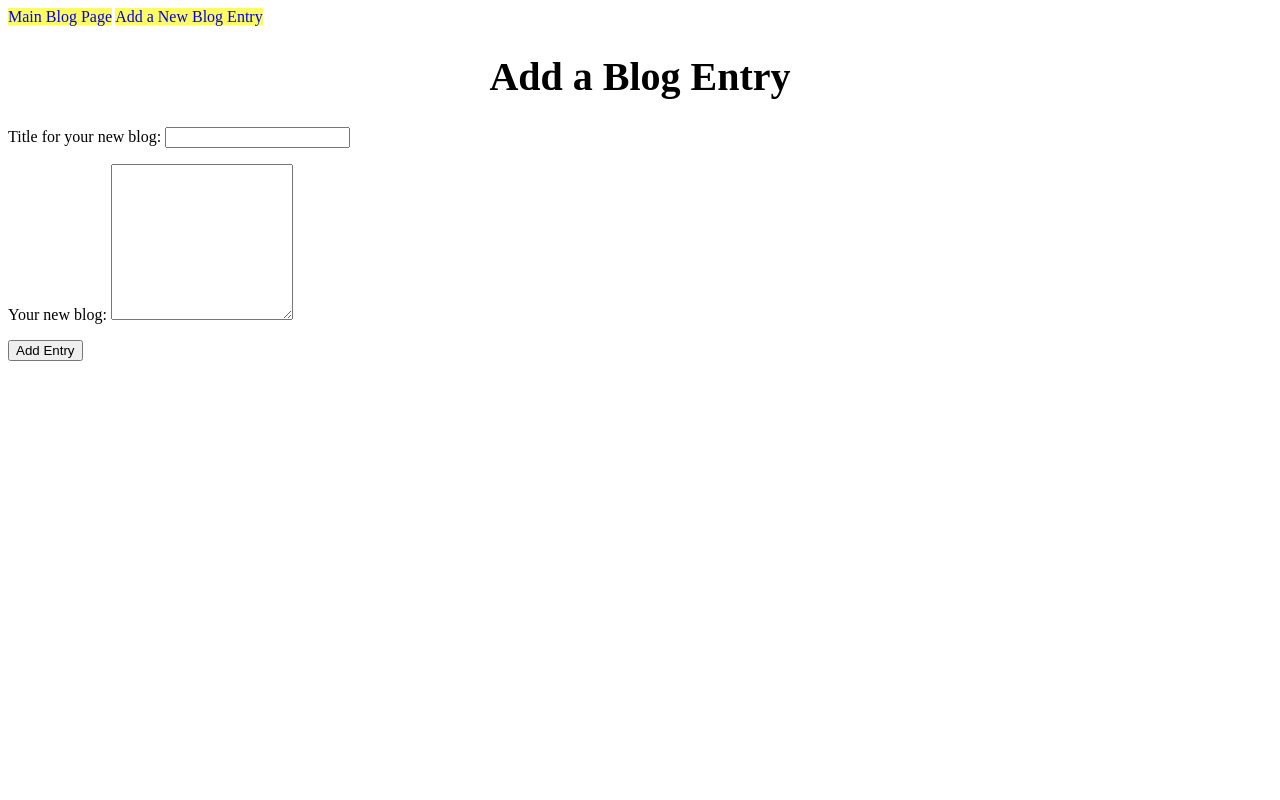
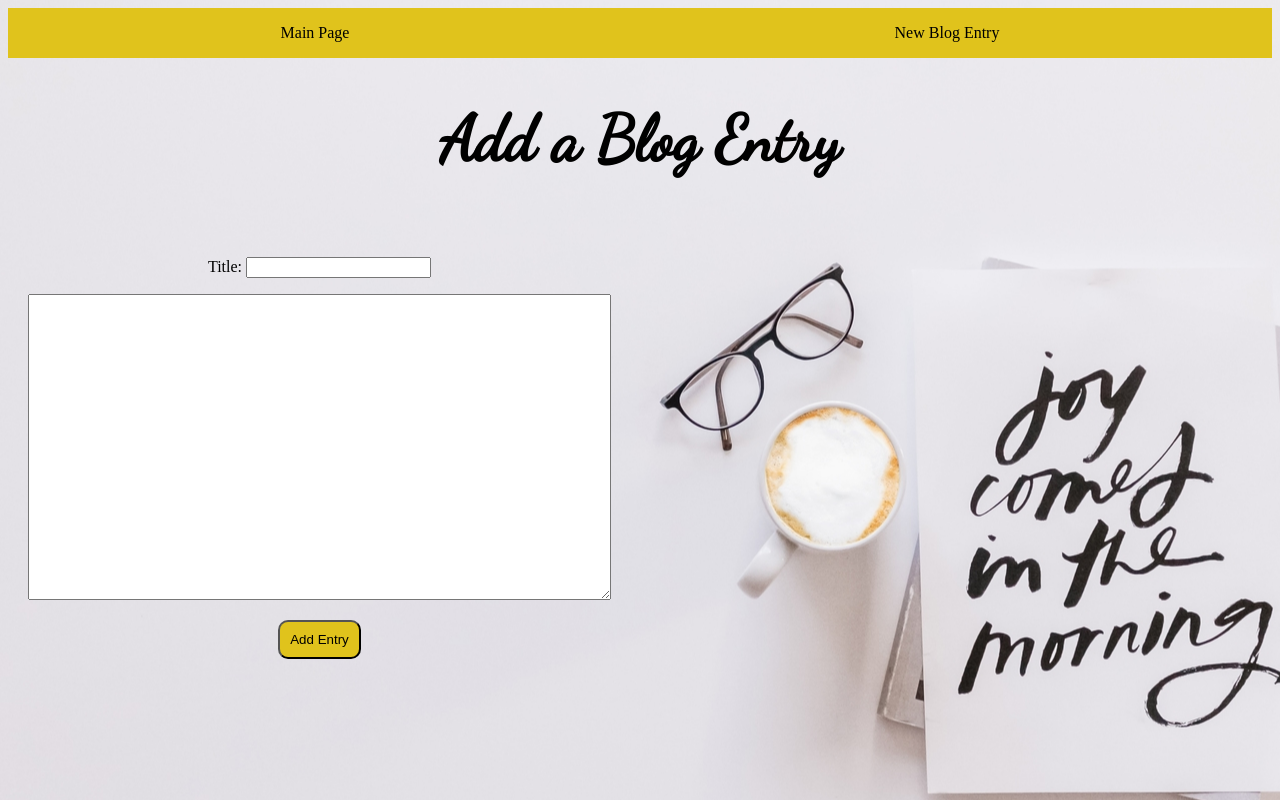
Before and after one commit to G-Ennis/build-a-blog, a Flask app: page /newpost in a window 1280 px wide. Run offline with Flask 2, Linux system fonts and the light colour scheme.

Commit message:
Added a background and finished styling

```diff
--- /dev/null
+++ b/static/style.css
@@ -0,0 +1,37 @@
+.error{
+    color: red;
+}
+h1 {
+    text-align:center;
+    font-size: 4rem;
+    font-family: "Dancing Script", cursive;
+}
+nav{
+    height: 50px;
+    display: flex;
+    align-items: center;
+    justify-content: space-around;
+    background-color: rgb(224, 195, 28);
+}
+nav>a {
+
+    font-size: 1.8 rem;
+    text-decoration: none;
+    color: black;
+}
+.bgrd{
+    background-image: url(/static/images/pix3.png);
+    background-position: center;
+    background-repeat: no-repeat;
+    background-attachment: fixed;
+}
+.grid-container {
+    text-align: center;
+    display: inline-block;
+    padding: 20px;
+  }
+.submit{
+    background-color: rgb(224, 195, 28);
+    padding: 10px;
+    border-radius: 10px;
+}
--- a/templates/base.html
+++ b/templates/base.html
@@ -2,29 +2,20 @@
 <!doctype html>
 <html>
 <nav>
-        <a href='blog'>Main Blog Page</a>
-        <a href='newpost'>Add a New Blog Entry</a>
+    <a href='blog'>Main Page</a>
+    <a href='newpost'>New Blog Entry</a>
 </nav>
 
 <head>
-        <style>
-            .error{
-                color: red;
-            }
-            h1 {
-                text-align:center;
-                font-size: 40px;
-            }
-            nav>a {
-                background-color: rgb(252, 252, 98);
-                text-align: center;
-                text-decoration: none;
-            }
-        </style>
+    <link rel="stylesheet" type="text/css" href="static/style.css">
+    <link href="https://fonts.googleapis.com/css?family=Dancing+Script" rel="stylesheet">
     <title>{{title}}</title>
 </head>
-    <body>
+
+
+<body class="bgrd">
     {% block content %}
     {% endblock %}
 </body>
+
 </html>
--- a/templates/blog.html
+++ b/templates/blog.html
@@ -14,7 +14,6 @@
             <li>
             <h3><a href= '/singleblog?id={{blog.id}}'>{{blog.title}}</a></h3>
             {{blog.body}}
-            <hr />
             </li>
             {% endfor %}
         </ul>
--- a/templates/new_post.html
+++ b/templates/new_post.html
@@ -4,23 +4,24 @@
 
 <h1>Add a Blog Entry</h1>
 <form method="POST">
+    <div class="grid-container">
         <p>
-            <label for=blog_title>Title for your new blog:</label>
+            <label for=blog_title>Title:</label>
             <input id="blog_title" type="text" name="blog_title" value={{blog_title}}>
             {% if title_error %}
-                    <p class = "error">{{ title_error }}</p>
+            <p class="error">{{ title_error }}</p>
             {% endif %}
         </p>
 
         <p>
-            <label for=blog_body>Your new blog:</label>
-                <textarea name="blog_body" rows='10' cols='20' value={{blog_body}}></textarea>
+            <textarea name="blog_body" rows='20' cols='70' value={{blog_body}}></textarea>
             {% if blog_body_error %}
-                    <p class = "error">{{ blog_body_error }}</p>
+            <p class="error">{{ blog_body_error }}</p>
             {% endif %}
         </p>
 
-        <input type="submit" value="Add Entry">
+        <input class="submit" type="submit" value="Add Entry">
+    </div>
 </form>
 
 {% endblock %}
```
Also changed, not shown: static/images/pix3.png (added). Lines whose indentation alone changed are shown as unchanged.
